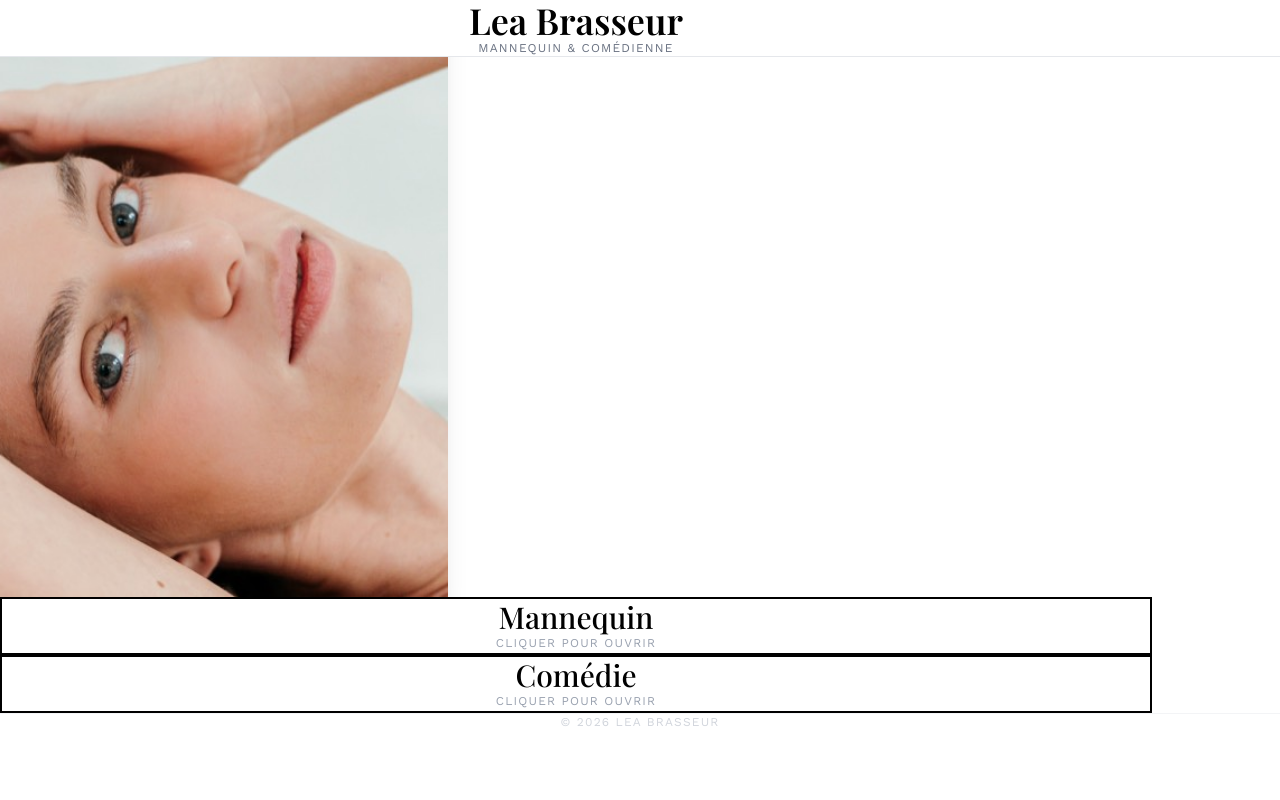
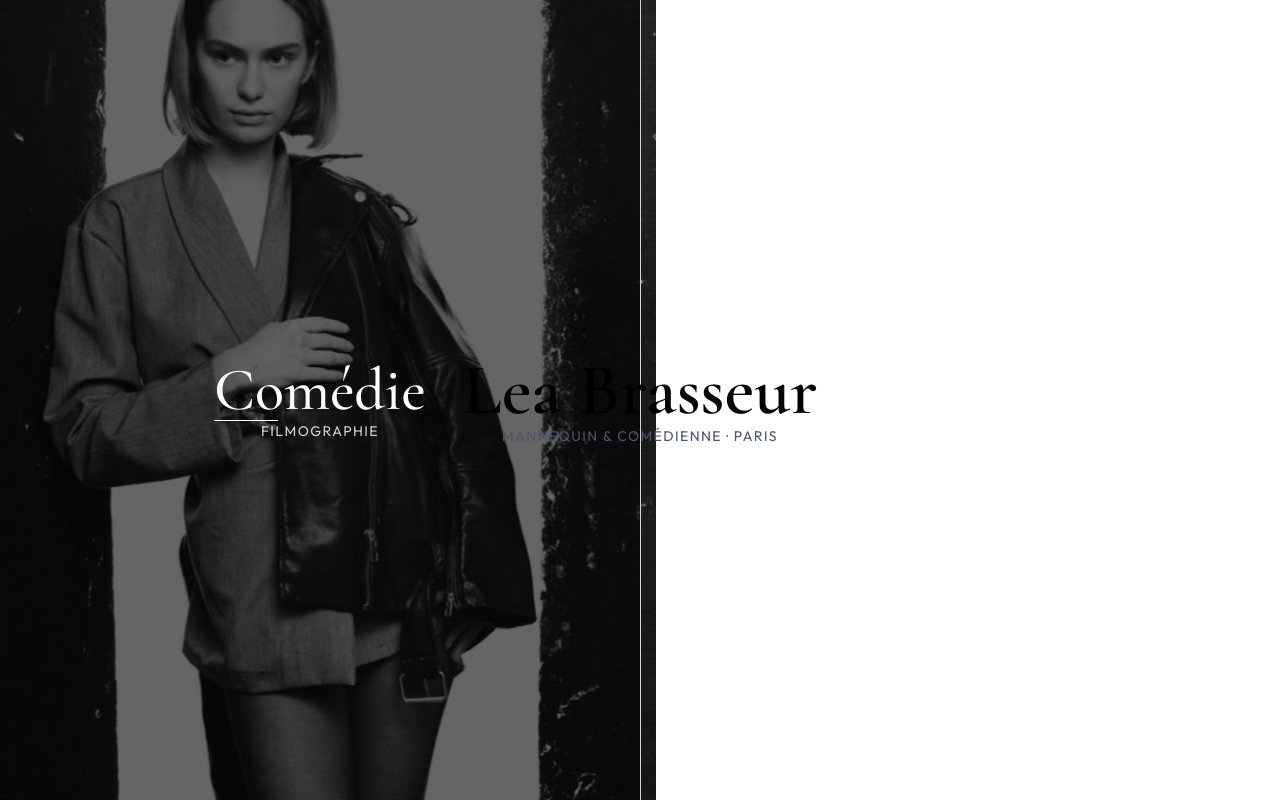
Before and after one commit to tfwb5wfxwq-crypto/leabrasseur, a Next.js app: page /leabrasseur/ in a window 1280 px wide. Built offline with nearby package versions, Linux system fonts and the light colour scheme.

Commit message:
Split Reveal concept - Hover reveal Mannequin/Comédie, transitions smooth, TOUT centré

```diff
--- a/app/page.tsx
+++ b/app/page.tsx
@@ -3,86 +3,160 @@
 import { useState } from 'react';
 
 export default function Home() {
-  const [expanded, setExpanded] = useState<'none' | 'modeling' | 'acting'>('none');
-
-  const toggleSection = (section: 'modeling' | 'acting') => {
-    setExpanded(expanded === section ? 'none' : section);
-  };
+  const [view, setView] = useState<'home' | 'modeling' | 'acting'>('home');
+  const [hoveredSide, setHoveredSide] = useState<'left' | 'right' | null>(null);
 
   return (
     <>
       <style jsx global>{`
-        @import url('https://fonts.googleapis.com/css2?family=Playfair+Display:wght@400;500;600;700&family=Work+Sans:wght@300;400;500&display=swap');
+        @import url('https://fonts.googleapis.com/css2?family=Cormorant+Garamond:wght@300;400;500;600&family=Outfit:wght@300;400;500;600&display=swap');
       `}</style>
 
       <div className="min-h-screen bg-white">
-        {/* Header fixe */}
-        <header className="fixed top-0 left-0 right-0 z-50 bg-white border-b border-gray-200">
-          <div className="max-w-6xl mx-auto px-8 py-8 text-center">
+        {/* LANDING - Split Reveal */}
+        {view === 'home' && (
+          <main className="h-screen relative overflow-hidden">
+            {/* Split gauche - Mannequin */}
+            <div
+              className="absolute inset-0 w-1/2 left-0 cursor-pointer transition-all duration-700"
+              onMouseEnter={() => setHoveredSide('left')}
+              onMouseLeave={() => setHoveredSide(null)}
+              onClick={() => setView('modeling')}
+            >
+              <div
+                className={`absolute inset-0 bg-cover bg-center transition-all duration-700 ${
+                  hoveredSide === 'left' ? 'scale-105 opacity-100' : 'opacity-0 scale-100'
+                }`}
+                style={{ backgroundImage: 'url(/photos/IMG_4302.jpg)' }}
+              ></div>
+              <div
+                className={`absolute inset-0 bg-black transition-opacity duration-700 ${
+                  hoveredSide === 'left' ? 'opacity-60' : 'opacity-0'
+                }`}
+              ></div>
+              <div
+                className={`absolute inset-0 flex items-center justify-center transition-all duration-500 ${
+                  hoveredSide === 'left' ? 'opacity-100 translate-y-0' : 'opacity-0 translate-y-4'
+                }`}
+              >
+                <div className="text-white text-center">
+                  <h2
+                    className="text-6xl mb-6"
+                    style={{ fontFamily: "'Cormorant Garamond', serif", fontWeight: 500 }}
+                  >
+                    Mannequin
+                  </h2>
+                  <div className="w-16 h-px bg-white mx-auto mb-4"></div>
+                  <p
+                    className="text-sm uppercase tracking-widest opacity-80"
+                    style={{ fontFamily: "'Outfit', sans-serif" }}
+                  >
+                    Portfolio
+                  </p>
+                </div>
+              </div>
+            </div>
+
+            {/* Split droite - Comédie */}
+            <div
+              className="absolute inset-0 w-1/2 right-0 cursor-pointer transition-all duration-700"
+              onMouseEnter={() => setHoveredSide('right')}
+              onMouseLeave={() => setHoveredSide(null)}
+              onClick={() => setView('acting')}
+            >
+              <div
+                className={`absolute inset-0 bg-cover bg-center transition-all duration-700 ${
+                  hoveredSide === 'right' ? 'scale-105 opacity-100' : 'opacity-0 scale-100'
+                }`}
+                style={{ backgroundImage: 'url(/photos/FlorianBoggia_Lea_37.jpg)' }}
+              ></div>
+              <div
+                className={`absolute inset-0 bg-black transition-opacity duration-700 ${
+                  hoveredSide === 'right' ? 'opacity-60' : 'opacity-0'
+                }`}
+              ></div>
+              <div
+                className={`absolute inset-0 flex items-center justify-center transition-all duration-500 ${
+                  hoveredSide === 'right' ? 'opacity-100 translate-y-0' : 'opacity-0 translate-y-4'
+                }`}
+              >
+                <div className="text-white text-center">
+                  <h2
+                    className="text-6xl mb-6"
+                    style={{ fontFamily: "'Cormorant Garamond', serif", fontWeight: 500 }}
+                  >
+                    Comédie
+                  </h2>
+                  <div className="w-16 h-px bg-white mx-auto mb-4"></div>
+                  <p
+                    className="text-sm uppercase tracking-widest opacity-80"
+                    style={{ fontFamily: "'Outfit', sans-serif" }}
+                  >
+                    Filmographie
+                  </p>
+                </div>
+              </div>
+            </div>
+
+            {/* Ligne centrale */}
+            <div className="absolute top-0 bottom-0 left-1/2 w-px bg-gray-300 z-10"></div>
+
+            {/* Nom centré */}
+            <div className="absolute top-1/2 left-1/2 -translate-x-1/2 -translate-y-1/2 z-20 text-center pointer-events-none">
               <h1
-              className="text-4xl mb-3"
-              style={{ fontFamily: "'Playfair Display', serif", fontWeight: 600 }}
+                className="text-7xl mb-6 text-black"
+                style={{ fontFamily: "'Cormorant Garamond', serif", fontWeight: 600 }}
               >
                 Lea Brasseur
               </h1>
               <p
-              className="text-xs uppercase tracking-widest text-gray-500"
-              style={{ fontFamily: "'Work Sans', sans-serif" }}
+                className="text-sm uppercase tracking-widest text-gray-600"
+                style={{ fontFamily: "'Outfit', sans-serif" }}
               >
-              Mannequin & Comédienne
+                Mannequin & Comédienne · Paris
               </p>
+            </div>
+          </main>
+        )}
+
+        {/* MANNEQUIN */}
+        {view === 'modeling' && (
+          <div className="min-h-screen animate-fadeIn">
+            {/* Header */}
+            <header className="fixed top-0 left-0 right-0 z-50 bg-white/95 backdrop-blur-sm">
+              <div className="max-w-7xl mx-auto px-8 py-6 flex items-center justify-between">
+                <button
+                  onClick={() => setView('home')}
+                  className="text-2xl hover:opacity-60 transition-opacity"
+                  style={{ fontFamily: "'Cormorant Garamond', serif", fontWeight: 500 }}
+                >
+                  Lea Brasseur
+                </button>
+                <button
+                  onClick={() => setView('acting')}
+                  className="text-sm uppercase tracking-widest hover:opacity-60 transition-opacity"
+                  style={{ fontFamily: "'Outfit', sans-serif" }}
+                >
+                  → Comédie
+                </button>
               </div>
             </header>
 
-        <main className="pt-40 pb-20">
-          {/* Photo - visible quand rien n'est ouvert */}
-          {expanded === 'none' && (
-            <div className="max-w-md mx-auto px-8 mb-16 animate-fadeIn">
-              <img
-                src="/photos/IMG_4302.jpg"
-                alt="Lea Brasseur"
-                className="w-full aspect-[3/4] object-cover shadow-xl"
-              />
-            </div>
-          )}
-
-          {/* Catégories */}
-          <div className="max-w-6xl mx-auto px-8 space-y-6">
-            {/* MANNEQUIN */}
-            <div
-              className={`border-2 border-black overflow-hidden transition-all duration-500 ${
-                expanded === 'modeling' ? 'bg-white' : 'bg-white hover:bg-gray-50'
-              }`}
-            >
-              <button
-                onClick={() => toggleSection('modeling')}
-                className="w-full p-8 text-center"
-              >
+            <main className="pt-32 pb-20">
+              <div className="max-w-6xl mx-auto px-8">
+                {/* Titre */}
+                <div className="text-center mb-20">
                   <h2
-                  className={`transition-all duration-300 ${
-                    expanded === 'modeling' ? 'text-5xl' : 'text-3xl'
-                  }`}
-                  style={{ fontFamily: "'Playfair Display', serif", fontWeight: 500 }}
+                    className="text-7xl mb-6"
+                    style={{ fontFamily: "'Cormorant Garamond', serif", fontWeight: 500 }}
                   >
                     Mannequin
                   </h2>
-                <p
-                  className="text-xs uppercase tracking-widest text-gray-400 mt-3"
-                  style={{ fontFamily: "'Work Sans', sans-serif" }}
-                >
-                  {expanded === 'modeling' ? 'Cliquer pour fermer' : 'Cliquer pour ouvrir'}
-                </p>
-              </button>
+                  <div className="w-24 h-px bg-black mx-auto"></div>
+                </div>
 
-              {/* Contenu Mannequin */}
-              <div
-                className={`transition-all duration-500 overflow-hidden ${
-                  expanded === 'modeling' ? 'max-h-[10000px] opacity-100' : 'max-h-0 opacity-0'
-                }`}
-              >
-                <div className="p-8 border-t-2 border-black">
                 {/* Photos */}
-                  <div className="grid grid-cols-2 md:grid-cols-4 gap-4 mb-16">
+                <div className="grid grid-cols-2 md:grid-cols-4 gap-6 mb-32">
                   {[
                     '/photos/FlorianBoggia_Lea_37.jpg',
                     '/photos/FlorianBoggia_Lea_40.jpg',
@@ -93,114 +167,127 @@ export default function Home() {
                     '/photos/IMG_5088.jpg',
                     '/photos/IMG_4302.jpg',
                   ].map((src, i) => (
-                      <div key={i} className="aspect-[3/4] overflow-hidden">
+                    <div
+                      key={i}
+                      className="aspect-[3/4] overflow-hidden bg-gray-100"
+                      style={{ animationDelay: `${i * 0.1}s` }}
+                    >
                       <img
                         src={src}
                         alt={`Photo ${i + 1}`}
-                          className="w-full h-full object-cover hover:scale-105 transition-transform duration-500"
+                        className="w-full h-full object-cover hover:scale-110 transition-transform duration-700"
                       />
                     </div>
                   ))}
                 </div>
 
                 {/* Expériences */}
-                  <div className="max-w-3xl mx-auto text-center space-y-12">
+                <div className="max-w-4xl mx-auto">
+                  <div className="text-center mb-16">
                     <h3
-                      className="text-3xl mb-8"
-                      style={{ fontFamily: "'Playfair Display', serif", fontWeight: 500 }}
+                      className="text-5xl mb-4"
+                      style={{ fontFamily: "'Cormorant Garamond', serif" }}
                     >
                       Expériences
                     </h3>
+                    <div className="w-16 h-px bg-black mx-auto"></div>
+                  </div>
 
-                    <div className="border-t border-gray-300 pt-8">
+                  <div className="space-y-16">
+                    <div className="text-center border-t border-gray-200 pt-12">
                       <span
-                        className="text-4xl block mb-4"
-                        style={{ fontFamily: "'Playfair Display', serif" }}
+                        className="text-6xl block mb-6"
+                        style={{ fontFamily: "'Cormorant Garamond', serif" }}
                       >
                         2025
                       </span>
-                      <p
-                        className="text-lg mb-2"
-                        style={{ fontFamily: "'Work Sans', sans-serif", fontWeight: 500 }}
+                      <h4
+                        className="text-2xl mb-3"
+                        style={{ fontFamily: "'Outfit', sans-serif", fontWeight: 500 }}
                       >
                         Campagne digitale et print — Papik
-                      </p>
+                      </h4>
                       <p
-                        className="text-sm text-gray-600"
-                        style={{ fontFamily: "'Work Sans', sans-serif" }}
+                        className="text-gray-600"
+                        style={{ fontFamily: "'Outfit', sans-serif" }}
                       >
                         Test shoots avec Florian Boggia, Karina et Yoann
                       </p>
                     </div>
 
-                    <div className="border-t border-gray-300 pt-8">
+                    <div className="text-center border-t border-gray-200 pt-12">
                       <span
-                        className="text-4xl block mb-4"
-                        style={{ fontFamily: "'Playfair Display', serif" }}
+                        className="text-6xl block mb-6"
+                        style={{ fontFamily: "'Cormorant Garamond', serif" }}
                       >
                         2021
                       </span>
-                      <p
-                        className="text-lg mb-2"
-                        style={{ fontFamily: "'Work Sans', sans-serif", fontWeight: 500 }}
+                      <h4
+                        className="text-2xl mb-3"
+                        style={{ fontFamily: "'Outfit', sans-serif", fontWeight: 500 }}
                       >
                         Miss Luxembourg
-                      </p>
+                      </h4>
                       <p
-                        className="text-sm text-gray-600"
-                        style={{ fontFamily: "'Work Sans', sans-serif" }}
+                        className="text-gray-600"
+                        style={{ fontFamily: "'Outfit', sans-serif" }}
                       >
                         Défilés au Luxembourg pour Émilie Bolland · Mannequin pour la marque Boger
                       </p>
                     </div>
+                  </div>
 
                   <p
-                      className="text-xs uppercase tracking-widest text-gray-400 pt-8"
-                      style={{ fontFamily: "'Work Sans', sans-serif" }}
+                    className="text-center text-xs uppercase tracking-widest text-gray-400 mt-20"
+                    style={{ fontFamily: "'Outfit', sans-serif" }}
                   >
                     Photographie · Florian Boggia
                   </p>
                 </div>
               </div>
+            </main>
           </div>
-            </div>
+        )}
 
         {/* COMÉDIE */}
-            <div
-              className={`border-2 border-black overflow-hidden transition-all duration-500 ${
-                expanded === 'acting' ? 'bg-white' : 'bg-white hover:bg-gray-50'
-              }`}
+        {view === 'acting' && (
+          <div className="min-h-screen animate-fadeIn">
+            {/* Header */}
+            <header className="fixed top-0 left-0 right-0 z-50 bg-white/95 backdrop-blur-sm">
+              <div className="max-w-7xl mx-auto px-8 py-6 flex items-center justify-between">
+                <button
+                  onClick={() => setView('home')}
+                  className="text-2xl hover:opacity-60 transition-opacity"
+                  style={{ fontFamily: "'Cormorant Garamond', serif", fontWeight: 500 }}
                 >
+                  Lea Brasseur
+                </button>
                 <button
-                onClick={() => toggleSection('acting')}
-                className="w-full p-8 text-center"
+                  onClick={() => setView('modeling')}
+                  className="text-sm uppercase tracking-widest hover:opacity-60 transition-opacity"
+                  style={{ fontFamily: "'Outfit', sans-serif" }}
                 >
+                  → Mannequin
+                </button>
+              </div>
+            </header>
+
+            <main className="pt-32 pb-20">
+              <div className="max-w-5xl mx-auto px-8">
+                {/* Titre */}
+                <div className="text-center mb-20">
                   <h2
-                  className={`transition-all duration-300 ${
-                    expanded === 'acting' ? 'text-5xl' : 'text-3xl'
-                  }`}
-                  style={{ fontFamily: "'Playfair Display', serif", fontWeight: 500 }}
+                    className="text-7xl mb-6"
+                    style={{ fontFamily: "'Cormorant Garamond', serif", fontWeight: 500 }}
                   >
                     Comédie
                   </h2>
-                <p
-                  className="text-xs uppercase tracking-widest text-gray-400 mt-3"
-                  style={{ fontFamily: "'Work Sans', sans-serif" }}
-                >
-                  {expanded === 'acting' ? 'Cliquer pour fermer' : 'Cliquer pour ouvrir'}
-                </p>
-              </button>
+                  <div className="w-24 h-px bg-black mx-auto"></div>
+                </div>
 
-              {/* Contenu Comédie */}
-              <div
-                className={`transition-all duration-500 overflow-hidden ${
-                  expanded === 'acting' ? 'max-h-[10000px] opacity-100' : 'max-h-0 opacity-0'
-                }`}
-              >
-                <div className="p-8 border-t-2 border-black">
-                  {/* Tape */}
-                  <div className="max-w-3xl mx-auto mb-16">
-                    <div className="bg-black shadow-xl">
+                {/* Vidéo */}
+                <div className="max-w-3xl mx-auto mb-24">
+                  <div className="bg-black shadow-2xl overflow-hidden">
                     <video
                       controls
                       preload="metadata"
@@ -209,16 +296,16 @@ export default function Home() {
                       <source src="/videos/monologue.mp4" type="video/mp4" />
                     </video>
                   </div>
-                    <div className="text-center mt-8 border-t border-gray-300 pt-8">
+                  <div className="text-center mt-10">
                     <h3
-                        className="text-2xl mb-2"
-                        style={{ fontFamily: "'Playfair Display', serif" }}
+                      className="text-3xl mb-3"
+                      style={{ fontFamily: "'Cormorant Garamond', serif" }}
                     >
                       Tape Monologue
                     </h3>
                     <p
                       className="text-sm text-gray-600"
-                        style={{ fontFamily: "'Work Sans', sans-serif" }}
+                      style={{ fontFamily: "'Outfit', sans-serif" }}
                     >
                       Extrait de travail personnel · 2026
                     </p>
@@ -226,15 +313,18 @@ export default function Home() {
                 </div>
 
                 {/* Filmographie */}
-                  <div className="max-w-3xl mx-auto text-center">
+                <div className="max-w-3xl mx-auto">
+                  <div className="text-center mb-16">
                     <h3
-                      className="text-3xl mb-12"
-                      style={{ fontFamily: "'Playfair Display', serif", fontWeight: 500 }}
+                      className="text-5xl mb-4"
+                      style={{ fontFamily: "'Cormorant Garamond', serif" }}
                     >
                       Filmographie
                     </h3>
+                    <div className="w-16 h-px bg-black mx-auto"></div>
+                  </div>
 
-                    <div className="space-y-10">
+                  <div className="space-y-12">
                     {[
                       { title: 'On Me', type: 'Clip musical', year: '2025', role: 'Rôle principal', details: 'Valentino & Harrison (DJ)' },
                       { title: 'UGC', type: 'Publicité', year: '2023', role: 'Comédienne', details: 'Paris' },
@@ -242,35 +332,35 @@ export default function Home() {
                       { title: 'Mary Shelley', type: 'Long-métrage', year: '2018', role: 'Figurante rapprochée', details: 'Réalisé par Haifaa al-Mansour' },
                       { title: 'Gainsbourg, Gainsbourg, Faubourg', type: 'Théâtre', year: '2016', role: 'Rôle', details: 'Luxembourg - "Poupée de cire, poupée de son"' },
                     ].map((project, i) => (
-                        <div key={i} className="border-t border-gray-300 pt-8">
+                      <div key={i} className="text-center border-t border-gray-200 pt-10">
                         <span
-                            className="text-3xl block mb-3"
-                            style={{ fontFamily: "'Playfair Display', serif" }}
+                          className="text-5xl block mb-4"
+                          style={{ fontFamily: "'Cormorant Garamond', serif" }}
                         >
                           {project.year}
                         </span>
                         <h4
-                            className="text-2xl mb-2"
-                            style={{ fontFamily: "'Playfair Display', serif" }}
+                          className="text-3xl mb-3"
+                          style={{ fontFamily: "'Cormorant Garamond', serif" }}
                         >
                           {project.title}
                         </h4>
                         <p
-                            className="text-xs uppercase tracking-widest text-gray-400 mb-2"
-                            style={{ fontFamily: "'Work Sans', sans-serif" }}
+                          className="text-xs uppercase tracking-widest text-gray-400 mb-3"
+                          style={{ fontFamily: "'Outfit', sans-serif" }}
                         >
                           {project.type}
                         </p>
                         <p
-                            className="text-base mb-1"
-                            style={{ fontFamily: "'Work Sans', sans-serif", fontWeight: 500 }}
+                          className="text-lg mb-2"
+                          style={{ fontFamily: "'Outfit', sans-serif", fontWeight: 500 }}
                         >
                           {project.role}
                         </p>
                         {project.details && (
                           <p
                             className="text-sm text-gray-600"
-                              style={{ fontFamily: "'Work Sans', sans-serif" }}
+                            style={{ fontFamily: "'Outfit', sans-serif" }}
                           >
                             {project.details}
                           </p>
@@ -280,19 +370,21 @@ export default function Home() {
                   </div>
                 </div>
               </div>
+            </main>
           </div>
-            </div>
-          </div>
-        </main>
+        )}
 
+        {/* Footer */}
+        {view !== 'home' && (
           <footer className="py-12 border-t border-gray-100">
             <p
               className="text-center text-xs uppercase tracking-widest text-gray-300"
-            style={{ fontFamily: "'Work Sans', sans-serif" }}
+              style={{ fontFamily: "'Outfit', sans-serif" }}
             >
               © 2026 Lea Brasseur
             </p>
           </footer>
+        )}
       </div>
     </>
   );
```
Lines whose indentation alone changed are shown as unchanged.
